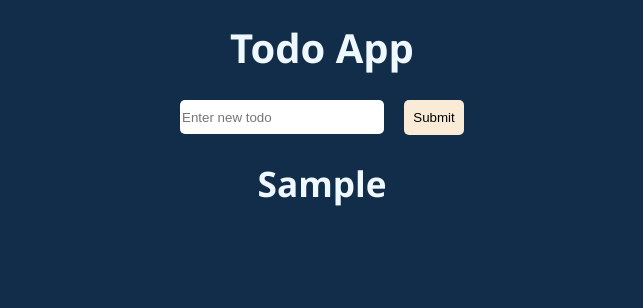
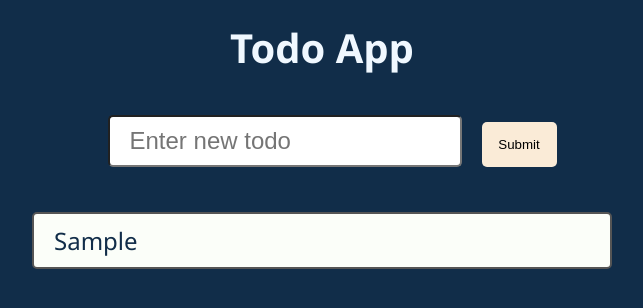
Before and after one commit to Veronika4Donchenko4/auto-service, a React (Create React App) app: page / in a window 1280 px wide. Both pictures are taken after typing "Sample" into the empty fields and a click on the button "Submit". Shown: the top 308 px of the page, without its empty margins (318-961 px from the left). Built offline with nearby package versions, Linux system fonts and the light colour scheme.

Commit message:
added functionality to delete tasks

```diff
--- a/src/App.js
+++ b/src/App.js
@@ -10,10 +10,15 @@ function App() {
   const addTodoHandler = (text) => {
     setTodos([...todos, text]);
   };
+
+  const deleteTodoHandler = (index) => {
+    setTodos(todos.filter((_, idx) => idx !== index));
+  };
+
   return (
     <div className="App">
       <TodoForm addTodo={addTodoHandler} />
-      <TodoList todos={todos} />
+      <TodoList todos={todos} deleteTodo={deleteTodoHandler} />
     </div>
   );
 }
--- a/src/components/Todos/Todo.js
+++ b/src/components/Todos/Todo.js
@@ -1,9 +1,9 @@
 import styles from './Todo.module.css';
 
-const Todo = ({ todo }) => {
+const Todo = ({ todo, deleteTodo, index }) => {
   return (
-    <div>
-      <h1>{todo}</h1>
+    <div className={styles.todo} onDoubleClick={() => deleteTodo(index)}>
+      <div className={styles.todoText}>{todo}</div>
     </div>
   );
 };
--- a/src/components/Todos/Todo.module.css
+++ b/src/components/Todos/Todo.module.css
@@ -0,0 +1,16 @@
+.todo {
+  display: flex;
+  align-items: center;
+  padding: 10px 20px;
+  margin: 15px 0;
+  font-size: 1.5rem;
+  border-radius: 5px;
+  border: 2px solid #555;
+  color: #112d49;
+  background-color: #fbfef9;
+}
+
+.todoText {
+  width: 100%;
+  text-align: left;
+}
--- a/src/components/Todos/TodoForm.module.css
+++ b/src/components/Todos/TodoForm.module.css
@@ -1,10 +1,8 @@
 .input {
-  width: 200px;
-  height: 30px;
+  padding: 10px 20px;
+  margin: 20px 20px;
+  font-size: 1.5rem;
   border-radius: 5px;
-  border: none;
-  padding: 2px;
-  margin: 5px 20px 0 0;
 }
 
 .input::placeholder {
@@ -12,8 +10,8 @@
 }
 
 .myBtn {
-  width: 60px;
-  height: 35px;
+  width: 75px;
+  height: 45px;
   border-radius: 5px;
   border: none;
   background-color: antiquewhite;
--- a/src/components/Todos/TodoList.js
+++ b/src/components/Todos/TodoList.js
@@ -1,8 +1,15 @@
 import Todo from './Todo';
 import styles from './TodoList.module.css';
 
-const TodoList = ({ todos }) => {
-  return todos.map((todo, index) => <Todo key={index} todo={todo} />);
+const TodoList = ({ todos, deleteTodo }) => {
+  return (
+    <div className={styles.todoListContainer}>
+      {!todos.length && <h2>Todo list is empty</h2>}
+      {todos.map((todo, index) => (
+        <Todo key={index} todo={todo} index={index} deleteTodo={deleteTodo} />
+      ))}
+    </div>
+  );
 };
 
 export default TodoList;
--- a/src/components/Todos/TodoList.module.css
+++ b/src/components/Todos/TodoList.module.css
@@ -1,4 +1,3 @@
-.h1 {
-  color: aliceblue;
-  padding-top: 40px;
+.todoListContainer {
+  padding: 10px;
 }
```
Lines whose indentation alone changed are shown as unchanged.
